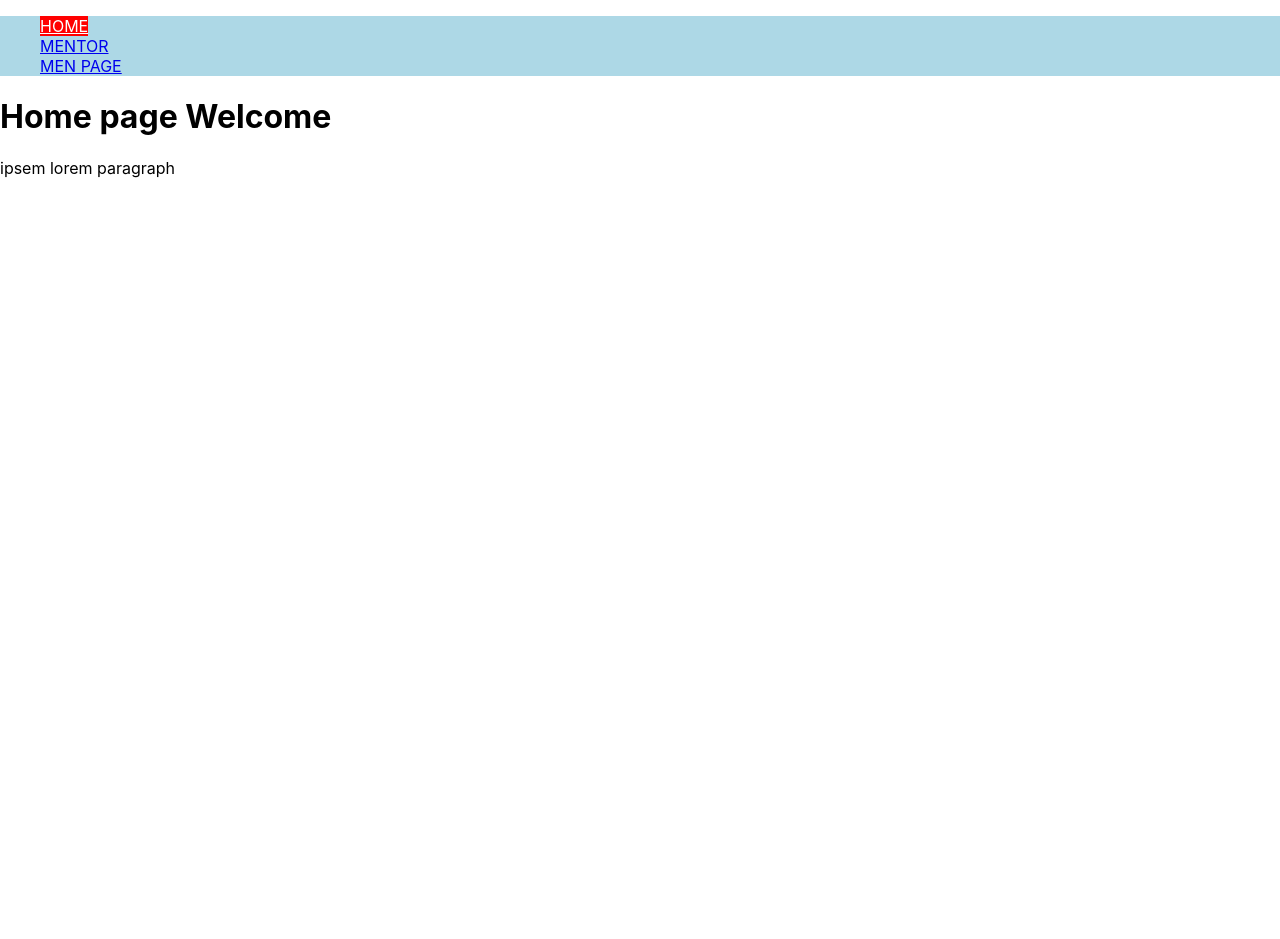
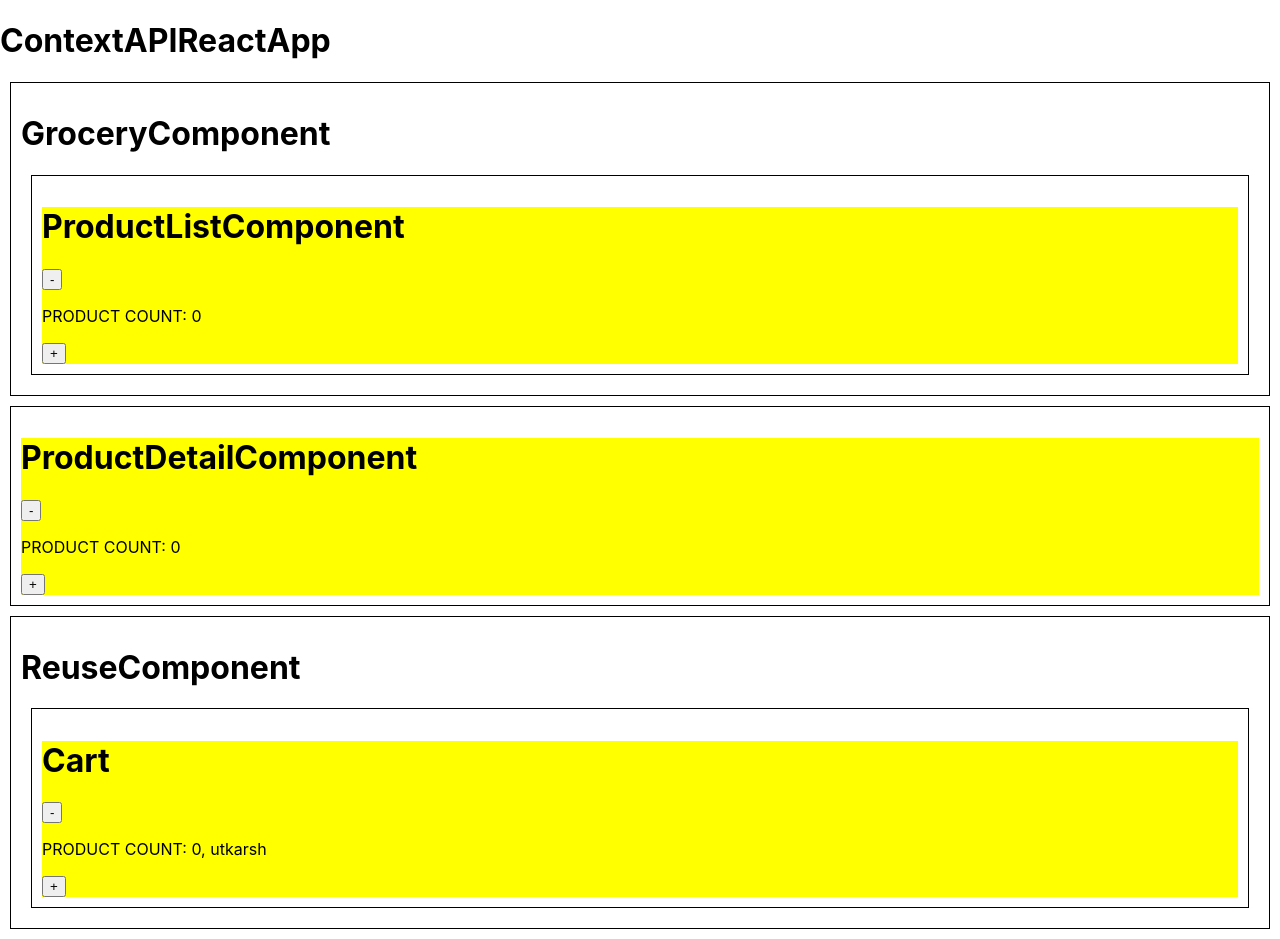
Before and after one commit to thakurutkarsh22/react-bootcamp, a React (Create React App) app: page / in a window 1280 px wide. Before the commit the page ends 800 px from the top, so only its background shows below. Built offline with nearby package versions, Linux system fonts and the light colour scheme.

Commit message:
context API

```diff
--- /dev/null
+++ b/src/11.ContextApi/Components/Cart.js
@@ -0,0 +1,48 @@
+import { useContext } from "react";
+import CartContext from "../context/CartContext";
+
+function Cart() {
+  const contextData = useContext(CartContext);
+
+  const {
+    productCount = 1000,
+    setProductCount = () => {},
+    name,
+    setname,
+  } = contextData;
+
+  console.log(contextData, "context data");
+
+  return (
+    <>
+      <div
+        style={{ border: "1px solid black", padding: "10px", margin: "10px" }}
+      >
+        <div style={{ background: "yellow" }}>
+          <h1>Cart</h1>
+
+          <button
+            onClick={() => {
+              setProductCount((old) => old - 1);
+              setname("ayush");
+            }}
+          >
+            -
+          </button>
+          <p>
+            PRODUCT COUNT: {productCount}, {name}
+          </p>
+          <button
+            onClick={() => {
+              setProductCount((old) => old + 1);
+            }}
+          >
+            +
+          </button>
+        </div>
+      </div>
+    </>
+  );
+}
+
+export default Cart;
--- /dev/null
+++ b/src/11.ContextApi/Components/GroceryComponent.js
@@ -0,0 +1,17 @@
+import ProductListComponent from "./ProductListComponent";
+
+function GroceryComponent() {
+  return (
+    <>
+      <div
+        style={{ border: "1px solid black", padding: "10px", margin: "10px" }}
+      >
+        <h1>GroceryComponent</h1>
+
+        <ProductListComponent />
+      </div>
+    </>
+  );
+}
+
+export default GroceryComponent;
--- /dev/null
+++ b/src/11.ContextApi/Components/OutsideComponent.js
@@ -0,0 +1,17 @@
+import { useContext } from "react";
+import CartContext from "../context/CartContext";
+
+function Outside() {
+  const contextData = useContext(CartContext);
+  console.log(contextData, "contextData in outside component");
+
+  const { productCount = 0, setProductCount = () => {} } = contextData;
+  return (
+    <>
+      <h1>Outside</h1>
+      <p>PRODUCT COUNT: {productCount}</p>
+    </>
+  );
+}
+
+export default Outside;
--- /dev/null
+++ b/src/11.ContextApi/Components/ProductDetailComponent.js
@@ -0,0 +1,37 @@
+import { useContext } from "react";
+import CartContext from "../context/CartContext";
+
+function ProductDetailComponent() {
+  const contextData = useContext(CartContext);
+
+  const { productCount = 0, setProductCount = () => {} } = contextData;
+  return (
+    <>
+      <div
+        style={{ border: "1px solid black", padding: "10px", margin: "10px" }}
+      >
+        <div style={{ background: "yellow" }}>
+          <h1>ProductDetailComponent</h1>
+
+          <button
+            onClick={() => {
+              setProductCount((old) => old - 1);
+            }}
+          >
+            -
+          </button>
+          <p>PRODUCT COUNT: {productCount}</p>
+          <button
+            onClick={() => {
+              setProductCount((old) => old + 1);
+            }}
+          >
+            +
+          </button>
+        </div>
+      </div>
+    </>
+  );
+}
+
+export default ProductDetailComponent;
--- /dev/null
+++ b/src/11.ContextApi/Components/ProductListComponent.js
@@ -0,0 +1,37 @@
+import { useContext } from "react";
+import CartContext from "../context/CartContext";
+
+function ProductListComponent() {
+  const contextData = useContext(CartContext);
+
+  const { productCount = 0, setProductCount = () => {} } = contextData;
+  return (
+    <>
+      <div
+        style={{ border: "1px solid black", padding: "10px", margin: "10px" }}
+      >
+        <div style={{ background: "yellow" }}>
+          <h1>ProductListComponent</h1>
+
+          <button
+            onClick={() => {
+              setProductCount((old) => old - 1);
+            }}
+          >
+            -
+          </button>
+          <p>PRODUCT COUNT: {productCount} </p>
+          <button
+            onClick={() => {
+              setProductCount((old) => old + 1);
+            }}
+          >
+            +
+          </button>
+        </div>
+      </div>
+    </>
+  );
+}
+
+export default ProductListComponent;
--- /dev/null
+++ b/src/11.ContextApi/Components/ReuseComponent.js
@@ -0,0 +1,17 @@
+import Cart from "./Cart";
+
+function ReuseComponent() {
+  return (
+    <>
+      <div
+        style={{ border: "1px solid black", padding: "10px", margin: "10px" }}
+      >
+        <h1>ReuseComponent</h1>
+
+        <Cart />
+      </div>
+    </>
+  );
+}
+
+export default ReuseComponent;
--- /dev/null
+++ b/src/11.ContextApi/ContextAPIReactApp.js
@@ -0,0 +1,35 @@
+import { useState } from "react";
+import GroceryComponent from "./Components/GroceryComponent";
+import ProductDetailComponent from "./Components/ProductDetailComponent";
+import ReuseComponent from "./Components/ReuseComponent";
+import CartContext from "./context/CartContext";
+import Outside from "./Components/OutsideComponent";
+
+function ContextAPIReactApp() {
+  const [productCount, setProductCount] = useState(0);
+  const [name, setname] = useState("utkarsh");
+
+  return (
+    <>
+      <h1>ContextAPIReactApp</h1>
+
+      <CartContext.Provider
+        value={{ productCount, setProductCount, name, setname }}
+      >
+        <GroceryComponent />
+        <ProductDetailComponent />
+        <ReuseComponent />
+      </CartContext.Provider>
+      {/* <Outside /> */}
+    </>
+  );
+}
+
+export default ContextAPIReactApp;
+
+// STEPS
+
+// 1. Create component and its hirarchy
+// 2. Create a context
+// 3. Connect components to context through PROVIDER (<CartContext.Provider>)
+// 4 Consume in the COmponent (useContext(CartContext));
--- /dev/null
+++ b/src/11.ContextApi/context/CartContext.js
@@ -0,0 +1,9 @@
+import { createContext } from "react";
+
+const CartContext = createContext();
+// const CartContext = createContext({
+//     name: "utkarsh",
+//     count: 0
+// });
+
+export default CartContext;
--- a/src/index.js
+++ b/src/index.js
@@ -7,6 +7,7 @@ import HelloComponent from "./1.BasicReact/1.HelloComponent/HelloComponent";
 import CounterComponent from "./1.BasicReact/2.CounterComponent/CounterComponent";
 import RoutingApp from "./10.RoutingApp/RoutingApp";
 import { BrowserRouter } from "react-router-dom";
+import ContextAPIReactApp from "./11.ContextApi/ContextAPIReactApp";
 
 const root = ReactDOM.createRoot(document.getElementById("root"));
 root.render(
@@ -14,9 +15,11 @@ root.render(
   // <App />
   // </React.StrictMode>
 
-  <BrowserRouter>
-    <RoutingApp />
-  </BrowserRouter>
+  // <BrowserRouter>
+  //   <RoutingApp />
+  // </BrowserRouter>
+
+  <ContextAPIReactApp />
 );
 
 // If you want to start measuring performance in your app, pass a function
```
Also changed, not shown: src/11.ContextApi/appImage.png (added), src/11.ContextApi/solutionImage.png (added).
